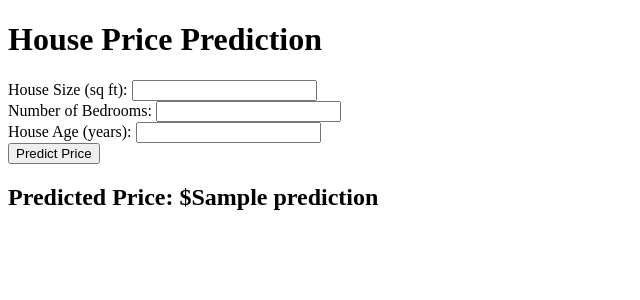
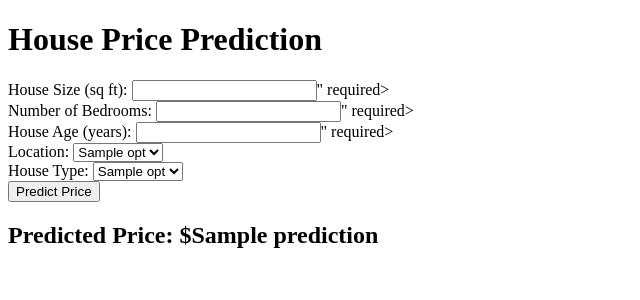
Before and after one commit to AlexKalll/smart-housing, a Django app: template prediction/predict/templates/predict.html in a window 1280 px wide. Shown: the top 300 px of the page, without its empty margins (0-640 px from the left). Run offline with Django 5.2, Linux system fonts and the light colour scheme; the template is opened without the code that fills it: most values are stand-ins (such as "Sample title", 1, 10 or a date in 2020); form fields are guessed from the names that the template uses; parts of the project's set-up code (start-up, migrations or seed data) failed here and were passed over.

Commit message:
fix(template): iterate over context lists for location/house_type; add dropdowns; preserve values; show errors

```diff
--- a/prediction/predict/templates/predict.html
+++ b/prediction/predict/templates/predict.html
@@ -8,18 +8,37 @@
     <form method="post">
         {% csrf_token %}
         <label>House Size (sq ft):</label>
-        <input type="number" name="size" required><br>
+        <input type="number" name="size" value="{{ form.size }}" required><br>
 
         <label>Number of Bedrooms:</label>
-        <input type="number" name="bedrooms" required><br>
+        <input type="number" name="bedrooms" value="{{ form.bedrooms }}" required><br>
 
         <label>House Age (years):</label>
-        <input type="number" name="age" required><br>
+        <input type="number" name="age" value="{{ form.age }}" required><br>
+
+        <label>Location:</label>
+        <select name="location">
+            {% for opt in locations %}
+                <option value="{{ opt }}" {% if form.location == opt %}selected{% endif %}>{{ opt }}</option>
+            {% endfor %}
+        </select>
+        <br>
+
+        <label>House Type:</label>
+        <select name="house_type">
+            {% for opt in house_types %}
+                <option value="{{ opt }}" {% if form.house_type == opt %}selected{% endif %}>{{ opt }}</option>
+            {% endfor %}
+        </select>
+        <br>
 
         <input type="submit" value="Predict Price">
     </form>
 
-    {% if prediction %}
+    {% if error %}
+        <p style="color: red;">{{ error }}</p>
+    {% endif %}
+    {% if prediction is not None %}
         <h2>Predicted Price: ${{ prediction }}</h2>
     {% endif %}
 </body>
```
